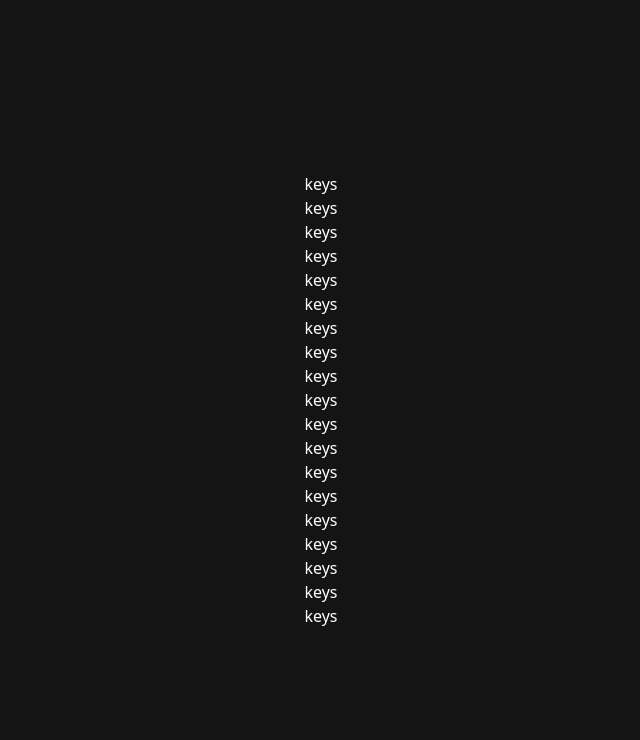
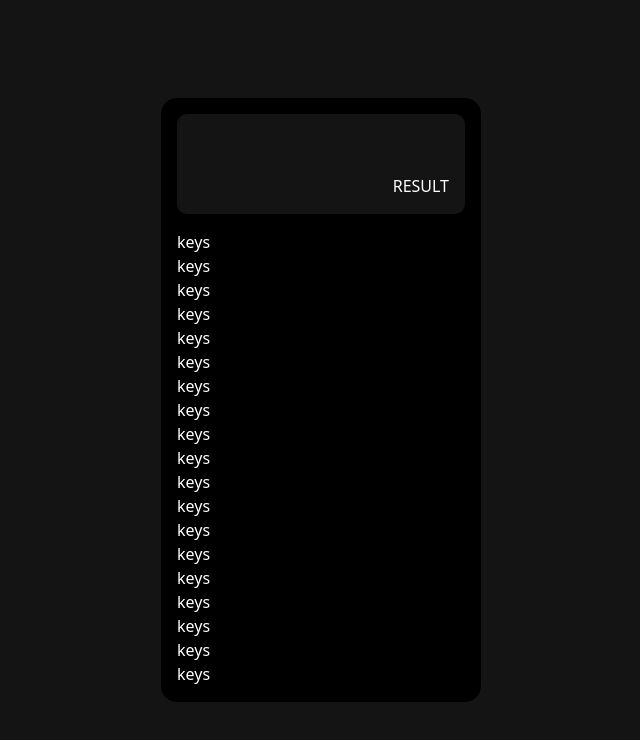
Before and after one commit to madiha-m/react_js, a React (Vite) app in the folder calculator/: page / in a window 1280 px wide. Shown: the top 740 px of the page, without its empty margins (319-959 px from the left). Built offline with nearby package versions, Linux system fonts and the light colour scheme.

Commit message:
Styled result box

```diff
--- a/calculator/src/components/calculator.jsx
+++ b/calculator/src/components/calculator.jsx
@@ -25,7 +25,10 @@ const calculator = () => {
   ];
 
   return (
-    <div>
+    <div className="min-w-[320px] bg-black flex flex-col gap-4 p-4 rounded-2xl">
+      <div className="overflow-x-auto bg-[#141414] min-h-[100px] flex items-end justify-end flex-col p-4 rounded-[10px]">
+        <div>RESULT</div>
+      </div>
       <div>
         {keys.map((item, index) => (
           <Keys
```
